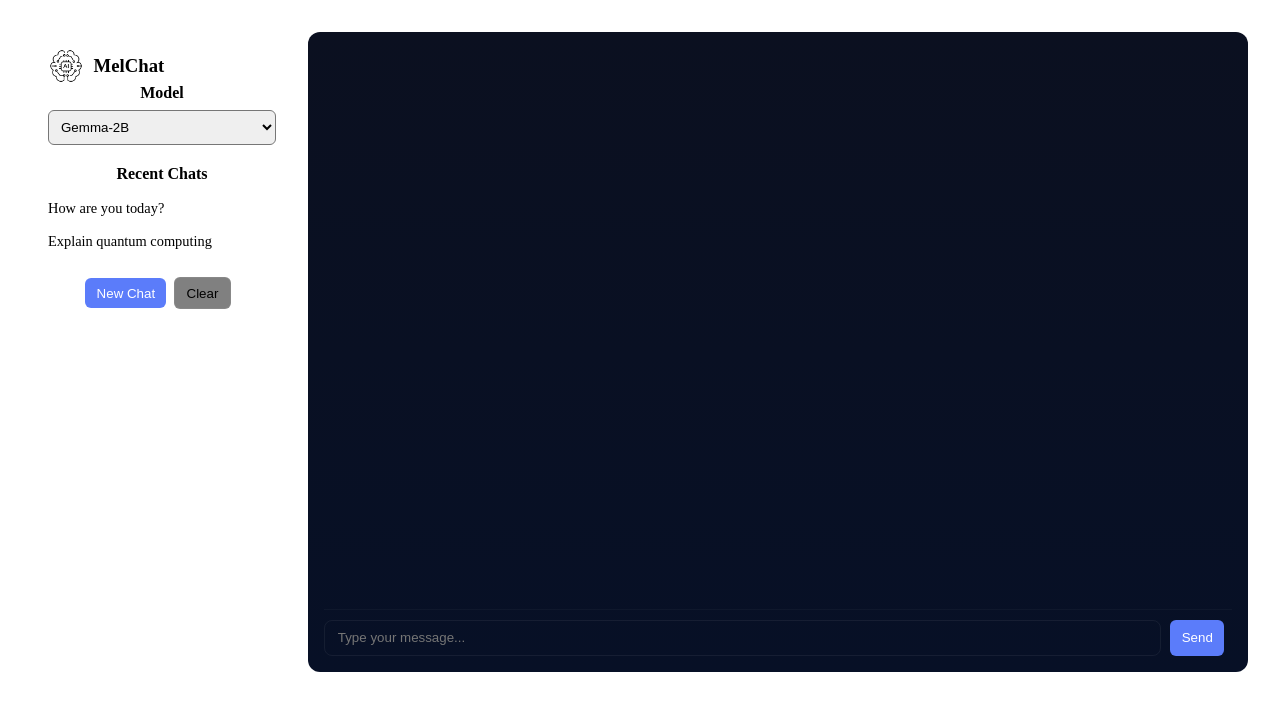
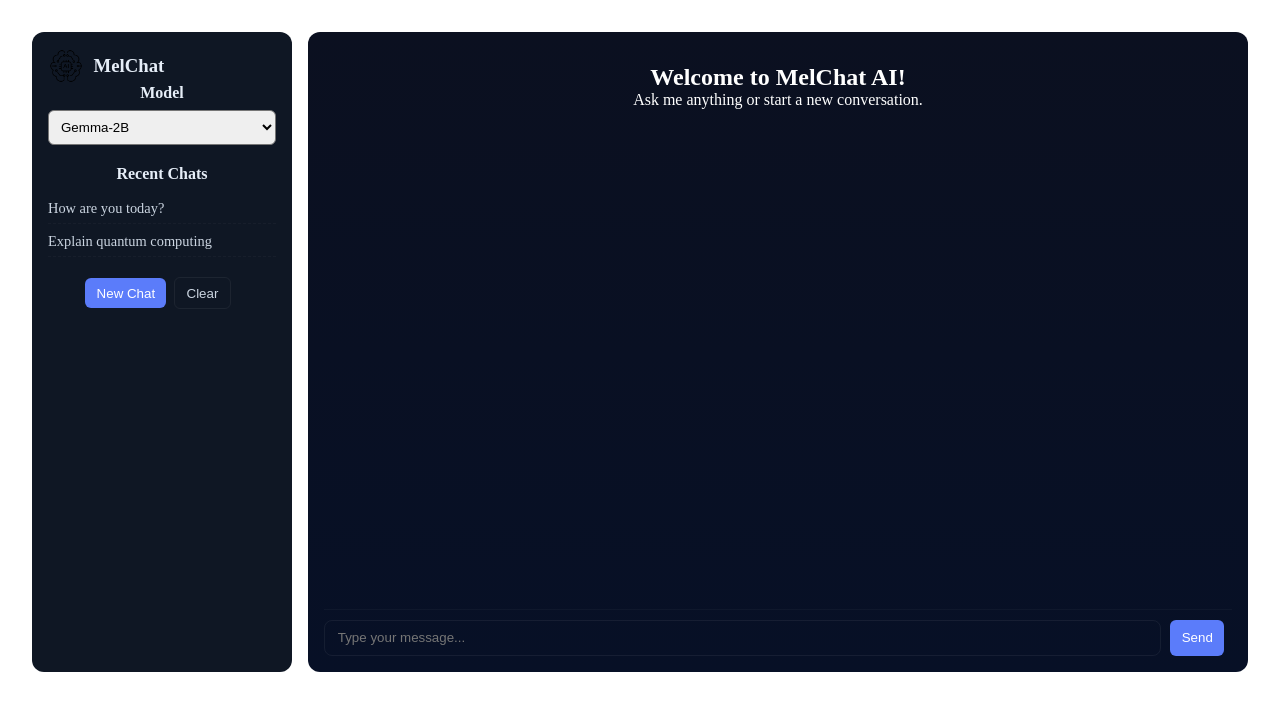
Before and after one commit to mmelokuhlemaphisa/Ollama-AI-React-GUI, a React (Vite) app: page / in a window 1280 px wide. Shown: the top 710 px of the page. Built offline with nearby package versions, Linux system fonts and the light colour scheme.

Commit message:
Addited a style in App.css and welcome message in home page

```diff
--- a/src/App.css
+++ b/src/App.css
@@ -46,8 +46,8 @@ margin-bottom: 0.5em;
 }
 
 .sidebar {
-  background: white;
-  color: black;
+  background: #0f1724;
+  color: #e6eef8;
   border-radius: 12px;
   padding: 1rem;
   height: calc(100vh - 160px);
@@ -58,11 +58,11 @@ margin-bottom: 0.5em;
 .sidebar h3, .sidebar h4 { margin-bottom: 0.5rem }
 .sidebar select { width: 100%; padding: 0.5rem; border-radius: 6px }
 .btn { display: inline-block; padding: 0.45rem 0.7rem; margin-right: 0.5rem; border-radius: 6px; border: none; cursor: pointer }
-.btn.ghost { background: gray; color: black; border: 1px solid rgba(255,255,255,0.06) }
+.btn.ghost { background: transparent; color: #cbd5e1; border: 1px solid rgba(255,255,255,0.06) }
 .btn.primary { background: #5b7cfa; color: white }
 
 .history .recent-item { padding: 0.4rem 0; border-bottom: 1px dashed rgba(255,255,255,0.03); text-align: left }
-.recent-text { color: black; font-size: 0.9rem; margin-top: 0.15rem }
+.recent-text { color: #cbd5e1; font-size: 0.9rem; margin-top: 0.15rem }
 
 .chat-area {
   display: flex;
@@ -73,8 +73,8 @@ margin-bottom: 0.5em;
   padding: 1rem;
 }
 
-.messages { flex: 1; overflow: auto; padding: 1rem; display: flex; flex-direction: column; gap: 0.6rem }
-.message { max-width: 75%; padding: 0.7rem 0.9rem; border-radius: 10px; font-size: 0.95rem; align-self: flex-start;}
+.messages { flex: 1; overflow: auto; padding: 1rem; display: flex; flex-direction: column; gap: 0.6rem; color: white; }
+.message { max-width: 75%; padding: 0.7rem 0.9rem; border-radius: 10px; font-size: 0.95rem }
 .message.user { align-self: flex-end; background: linear-gradient(90deg,#3b82f6,#7c3aed); color: white }
 .message.assistant { align-self: flex-start; background: rgba(255,255,255,0.04); color: #e6eef8 }
 
--- a/src/pages/Homepage.tsx
+++ b/src/pages/Homepage.tsx
@@ -71,7 +71,14 @@ export default function Homepage() {
 
       {/* Chat Area */}
       <div className="chat-area">
+
         <div className="messages">
+          {messages.length === 0 && !prompt && !loading && (
+            <div className="welcome-message">
+              <h2>Welcome to MelChat AI!</h2>
+              <p>Ask me anything or start a new conversation.</p>
+            </div>
+          )}
           {messages.map((msg, i) => (
             <div
               key={i}
@@ -79,8 +86,7 @@ export default function Homepage() {
                 msg.sender === "user" ? "user" : "assistant"
               }`}
             >
-              <MarkdownPreview source={msg.text} />{" "}
-
+              {msg.sender === "user" ? <p>{msg.text}</p> : <MarkdownPreview source={msg.text} />}
             </div>
           ))}
 
```
